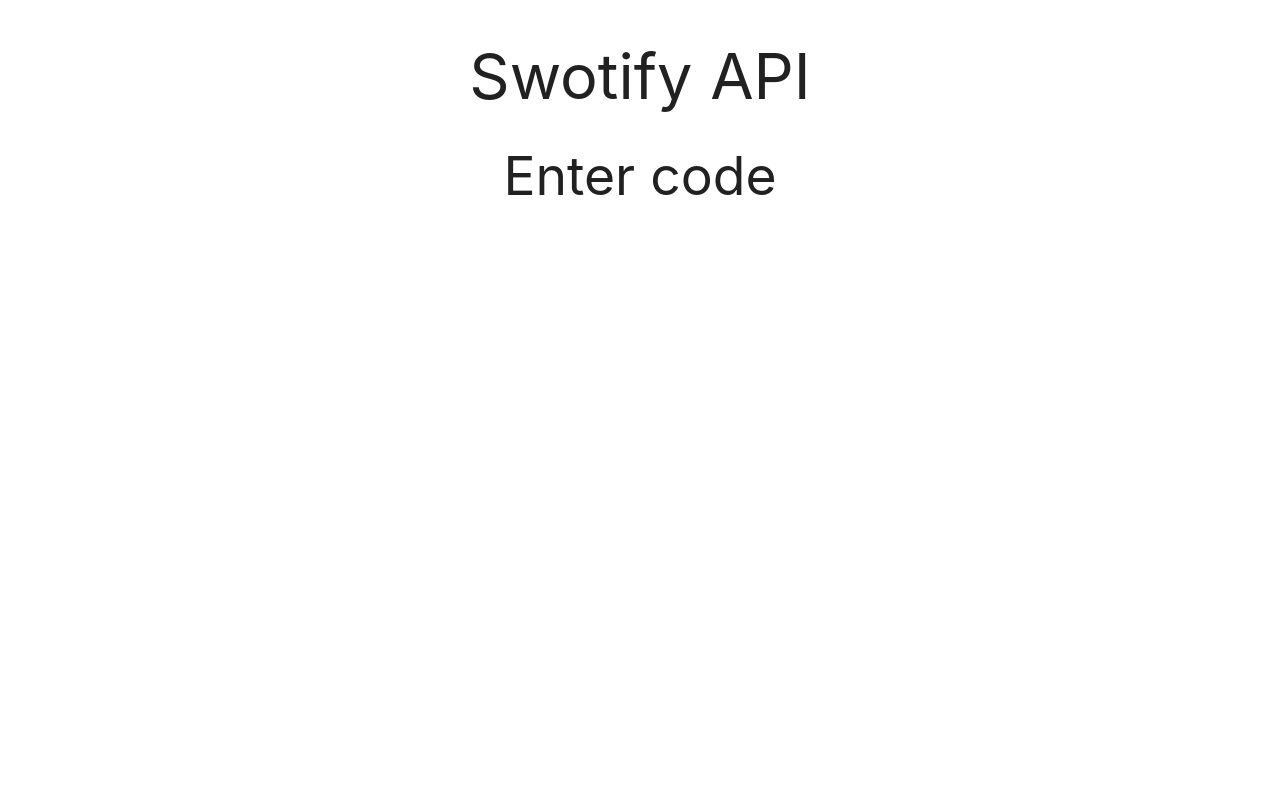
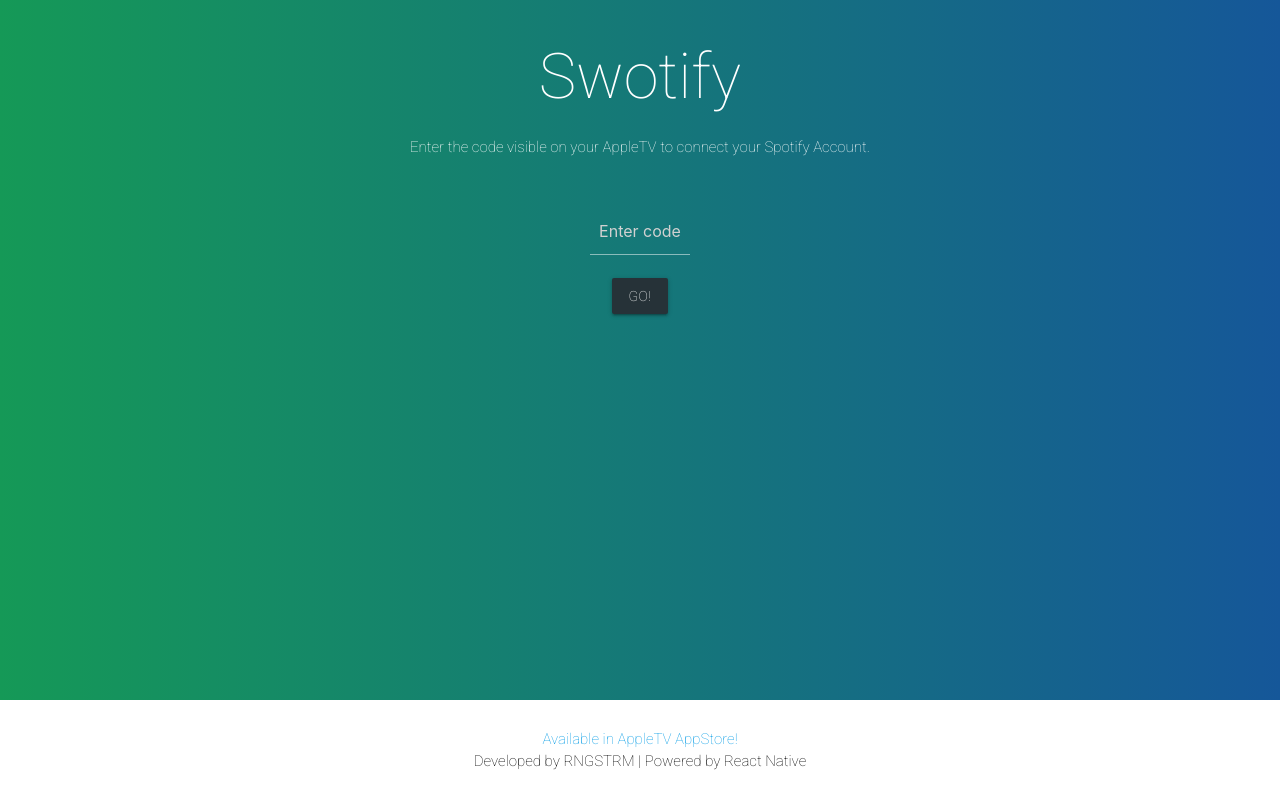
Before and after one commit to sofiaringstrom/spoom-api, a website: page enter-code.html in a window 1280 px wide. Drawn offline with nearby package versions, Linux system fonts and the light colour scheme.

Commit message:
Fixed some styling

```diff
--- a/enter-code.html
+++ b/enter-code.html
@@ -3,21 +3,45 @@
 <head>
   <title>Swotify</title>
 
+  <meta name="viewport" content="width=device-width, initial-scale=1.0">
+
+  <link href="https://fonts.googleapis.com/css?family=Roboto:100" rel="stylesheet">
   <!-- Compiled and minified CSS -->
   <link rel="stylesheet" href="https://cdnjs.cloudflare.com/ajax/libs/materialize/1.0.0/css/materialize.min.css">
-
-  <style type="text/css">
-
-  </style>
+  <link rel="stylesheet" href="/stylesheet/style.css">
 </head>
 <body>
 
-  <div class="container">
-    <div class="col s12">
-      <h1 class="center-align">Swotify API</h1>
-      <h2 class="center-align">Enter code</h2>
+  <div class="wrapper">
+
+    <div class="row">
+      <div class="col s12">
+        <h1 class="center-align">Swotify</h1>
+        <p>Enter the code visible on your AppleTV to connect your Spotify Account.</p>
+      </div>
     </div>
+
+    <div class="row">
+      <div class="col s12 input-field">
+        <input id="enter-code" placeholder="Enter code" type="text" min="0" maxlength="4">
+      </div>
+      <a class="waves-effect waves-light btn blue-grey darken-4">Go!</a>
+    </div>
+
   </div>
+
+  <footer>
+    <div class="footer-copyright">
+      <div class="container">
+        <div class="row">
+          <div class="col s12">
+            <a class="" href="#!">Available in AppleTV AppStore!</a>
+          </div>
+          <div class="col s12">Developed by RNGSTRM | Powered by React Native</div>
+        </div>
+      </div>
+    </div>
+  </footer>
 
   <!-- Compiled and minified JavaScript -->
   <script src="https://cdnjs.cloudflare.com/ajax/libs/materialize/1.0.0/js/materialize.min.js"></script>
--- /dev/null
+++ b/stylesheet/style.css
@@ -0,0 +1,64 @@
+body{
+      background-image: linear-gradient(to right, #159957 , #155799);
+      color: #fff;
+      text-align: center;
+      display: flex;
+      min-height: 100vh;
+      flex-direction: column;
+      font-family: Roboto;
+    }
+
+    input[type=text]:not(.browser-default){
+      border-bottom: 1px solid rgba(255, 255, 255, 0.5);
+      color: #fff;
+      text-align: center;
+      width: 100px;
+    }
+
+    input[type=text]:not(.browser-default):focus:not([readonly]){
+      border-bottom: 1px solid #fff;
+    }
+
+    input[type=text]:not(.browser-default):focus:not([readonly])+label{
+      color: rgba(255, 255, 255, 0.5);
+    }
+
+    input::-webkit-outer-spin-button,
+    input::-webkit-inner-spin-button {
+      /* display: none; <- Crashes Chrome on hover */
+      -webkit-appearance: none;
+      margin: 0; /* <-- Apparently some margin are still there even though it's hidden */
+    }
+
+    input[type=text] {
+      -moz-appearance:textfield; /* Firefox */
+    }
+
+    .input-field>label{
+      color: #fff;
+    }
+
+    .wrapper{
+      width: 100%;
+      flex: 0 0 100%;
+      flex: 1;
+    }
+
+    footer{
+      background: #fff;
+      color: #000;
+      align-self: flex-end;
+      width: 100%;
+      height: 100px;
+      display: flex;
+      align-items: center;
+      justify-content: center;
+    }
+
+    footer .row{
+      margin-bottom: 0;
+    }
+
+    .footer-copyright{
+      width: 100%;
+    }
```
Also changed, not shown: auth.html (+27 -30 lines), done.html (+29 -29 lines).
